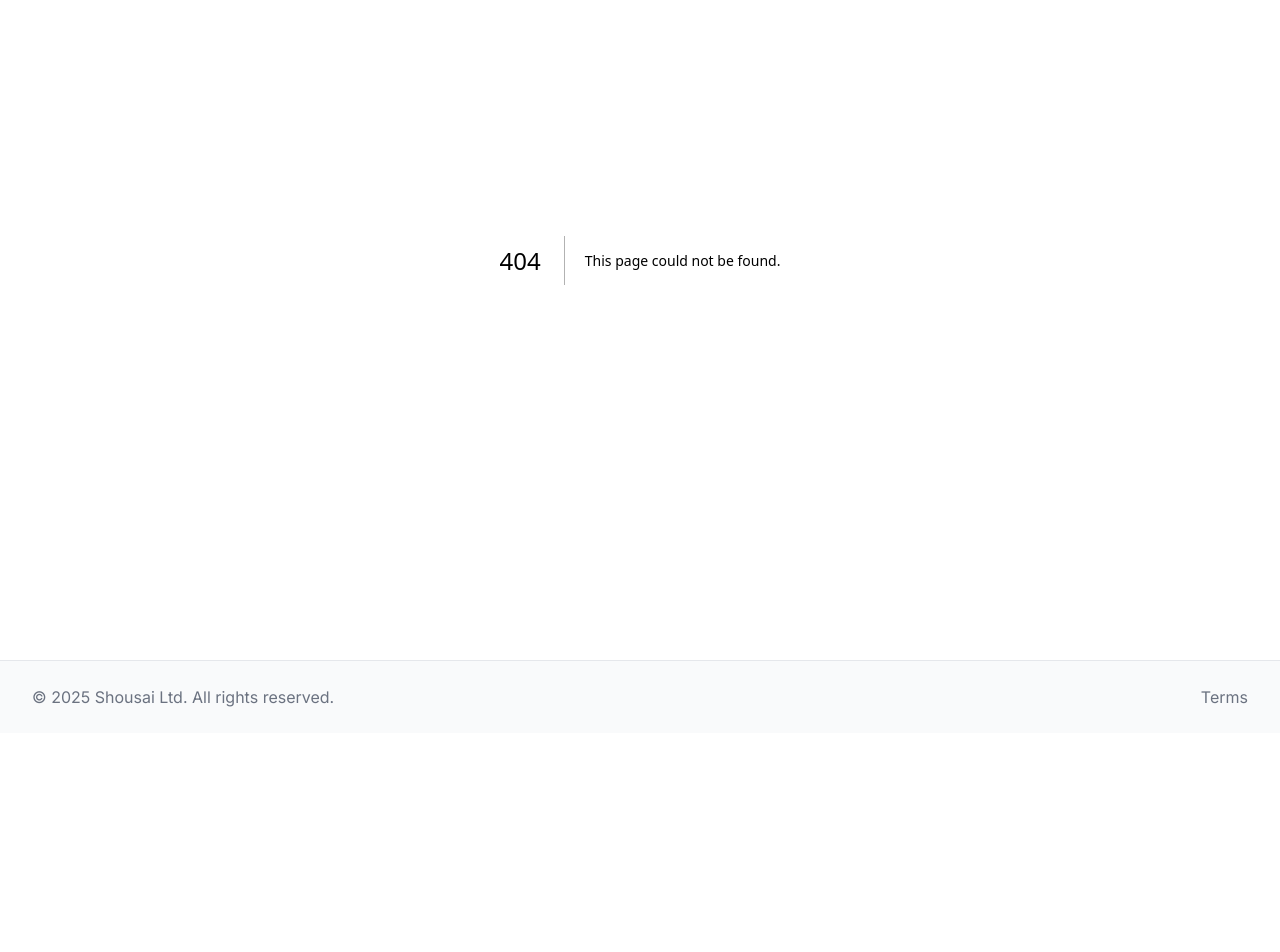
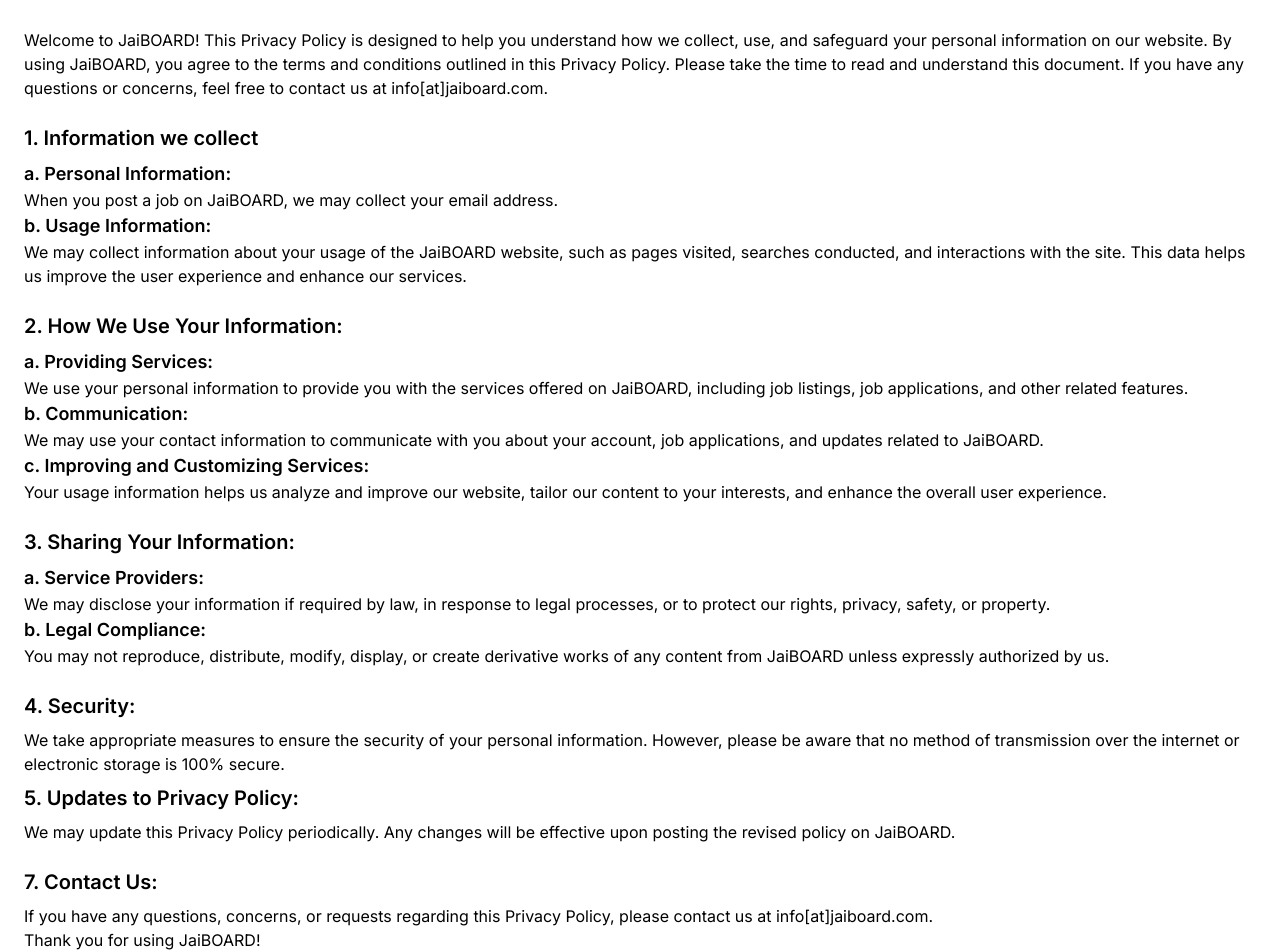
Before and after one commit to leonardstock/jaiboard, a Next.js app: page /privacy in a window 1280 px wide. Before the commit this address had no page. Shown: the part 220-1172 px from the top of the page. Before the commit the page ends 953 px from the top, so only its background shows below. Built offline with nearby package versions, Linux system fonts and the light colour scheme.

Commit message:
privacy policy

```diff
--- /dev/null
+++ b/app/(public)/privacy/page.tsx
@@ -0,0 +1,104 @@
+const PrivacyPage = () => {
+    return (
+        <div className='max-w-7xl mx-auto min-h-screen px-6 py-16 pt-6 md:pt-16'>
+            <h1 className='text-3xl font-bold text-gray-900 mb-4'>
+                PRIVACY POLICY
+            </h1>
+            <p className='text-sm text-gray-500 mb-8'>
+                Last updated: 2nd March 2025
+            </p>
+            <div>
+                <p className='mb-6'>
+                    Welcome to JaiBOARD! This Privacy Policy is designed to help
+                    you understand how we collect, use, and safeguard your
+                    personal information on our website. By using JaiBOARD, you
+                    agree to the terms and conditions outlined in this Privacy
+                    Policy. Please take the time to read and understand this
+                    document. If you have any questions or concerns, feel free
+                    to contact us at info[at]jaiboard.com.
+                </p>
+                <h2 className='text-xl font-semibold my-2'>
+                    1. Information we collect
+                </h2>
+                <h3 className='text-lg font-semibold'>
+                    a. Personal Information:
+                </h3>
+                <p>
+                    When you post a job on JaiBOARD, we may collect your email
+                    address.
+                </p>
+                <h3 className='text-lg font-semibold'>b. Usage Information:</h3>
+                <p className='mb-6'>
+                    We may collect information about your usage of the JaiBOARD
+                    website, such as pages visited, searches conducted, and
+                    interactions with the site. This data helps us improve the
+                    user experience and enhance our services.
+                </p>
+                <h2 className='text-xl font-semibold my-2'>
+                    2. How We Use Your Information:
+                </h2>
+                <h3 className='text-lg font-semibold'>
+                    a. Providing Services:
+                </h3>
+                <p>
+                    We use your personal information to provide you with the
+                    services offered on JaiBOARD, including job listings, job
+                    applications, and other related features.
+                </p>
+                <h3 className='text-lg font-semibold'>b. Communication:</h3>
+                <p>
+                    We may use your contact information to communicate with you
+                    about your account, job applications, and updates related to
+                    JaiBOARD.
+                </p>
+                <h3 className='text-lg font-semibold'>
+                    c. Improving and Customizing Services:
+                </h3>
+                <p className='mb-6'>
+                    Your usage information helps us analyze and improve our
+                    website, tailor our content to your interests, and enhance
+                    the overall user experience.
+                </p>
+                <h2 className='text-xl font-semibold my-2'>
+                    3. Sharing Your Information:
+                </h2>
+                <h3 className='text-lg font-semibold'>a. Service Providers:</h3>
+                <p>
+                    We may disclose your information if required by law, in
+                    response to legal processes, or to protect our rights,
+                    privacy, safety, or property.
+                </p>
+                <h3 className='text-lg font-semibold'>b. Legal Compliance:</h3>
+                <p className='mb-6'>
+                    You may not reproduce, distribute, modify, display, or
+                    create derivative works of any content from JaiBOARD unless
+                    expressly authorized by us.
+                </p>
+                <h2 className='text-xl font-semibold my-2'>4. Security:</h2>
+                <p>
+                    We take appropriate measures to ensure the security of your
+                    personal information. However, please be aware that no
+                    method of transmission over the internet or electronic
+                    storage is 100% secure.
+                </p>
+                <h2 className='text-xl font-semibold my-2'>
+                    5. Updates to Privacy Policy:
+                </h2>
+                <p className='mb-6'>
+                    We may update this Privacy Policy periodically. Any changes
+                    will be effective upon posting the revised policy on
+                    JaiBOARD.
+                </p>
+                <h2 className='text-xl font-semibold my-2'>7. Contact Us:</h2>
+                <p className='mb-10'>
+                    If you have any questions, concerns, or requests regarding
+                    this Privacy Policy, please contact us at
+                    info[at]jaiboard.com. <br />
+                    Thank you for using JaiBOARD!
+                </p>
+            </div>
+        </div>
+    );
+};
+
+export default PrivacyPage;
--- a/components/Footer.tsx
+++ b/components/Footer.tsx
@@ -8,11 +8,16 @@
                 <p className='text-gray-500'>
                     © 2025 Shousai Ltd. All rights reserved.
                 </p>
-                <div>
+                <div className='flex flex-col md:flex-row gap-2 items-center'>
                     <Link
                         href='/terms'
                         className='text-gray-500 hover:text-gray-900'>
                         Terms
+                    </Link>
+                    <Link
+                        href='/privacy'
+                        className='text-gray-500 hover:text-gray-900'>
+                        Privacy
                     </Link>
                 </div>
             </div>
```
